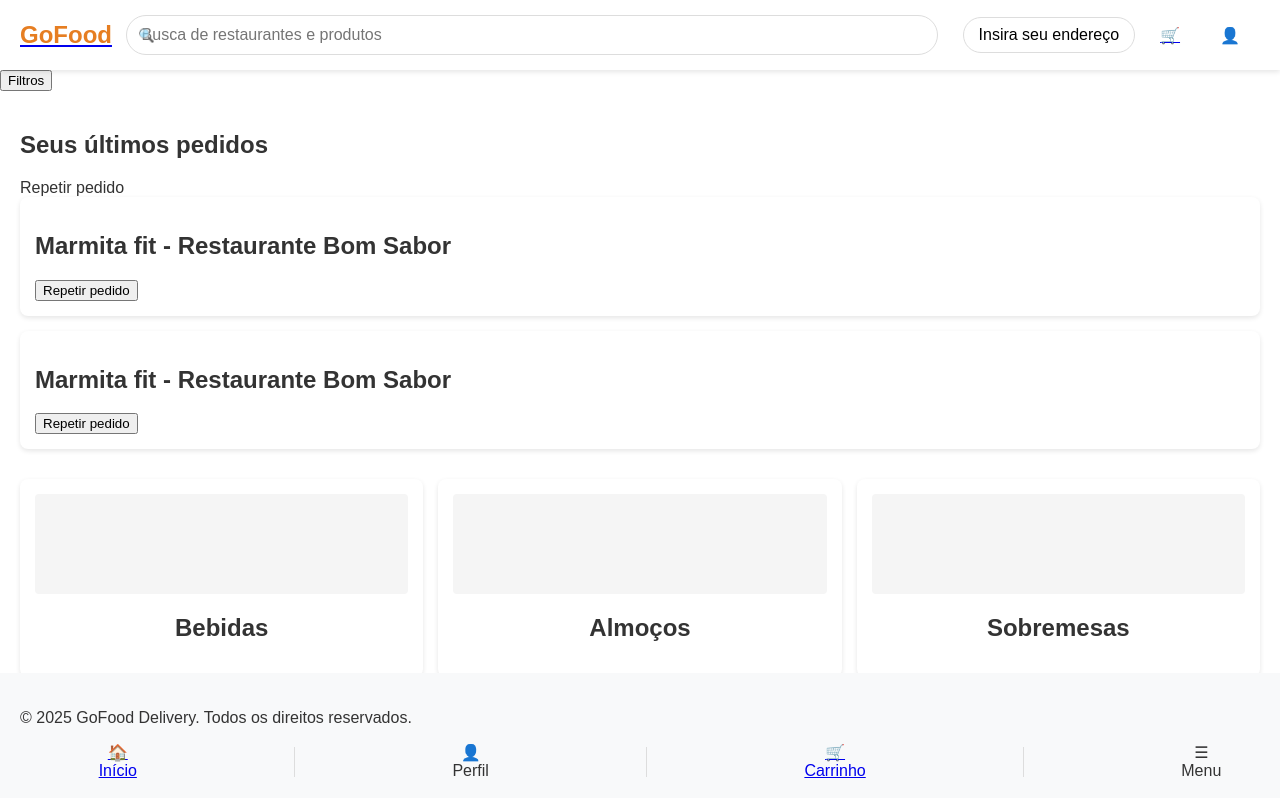
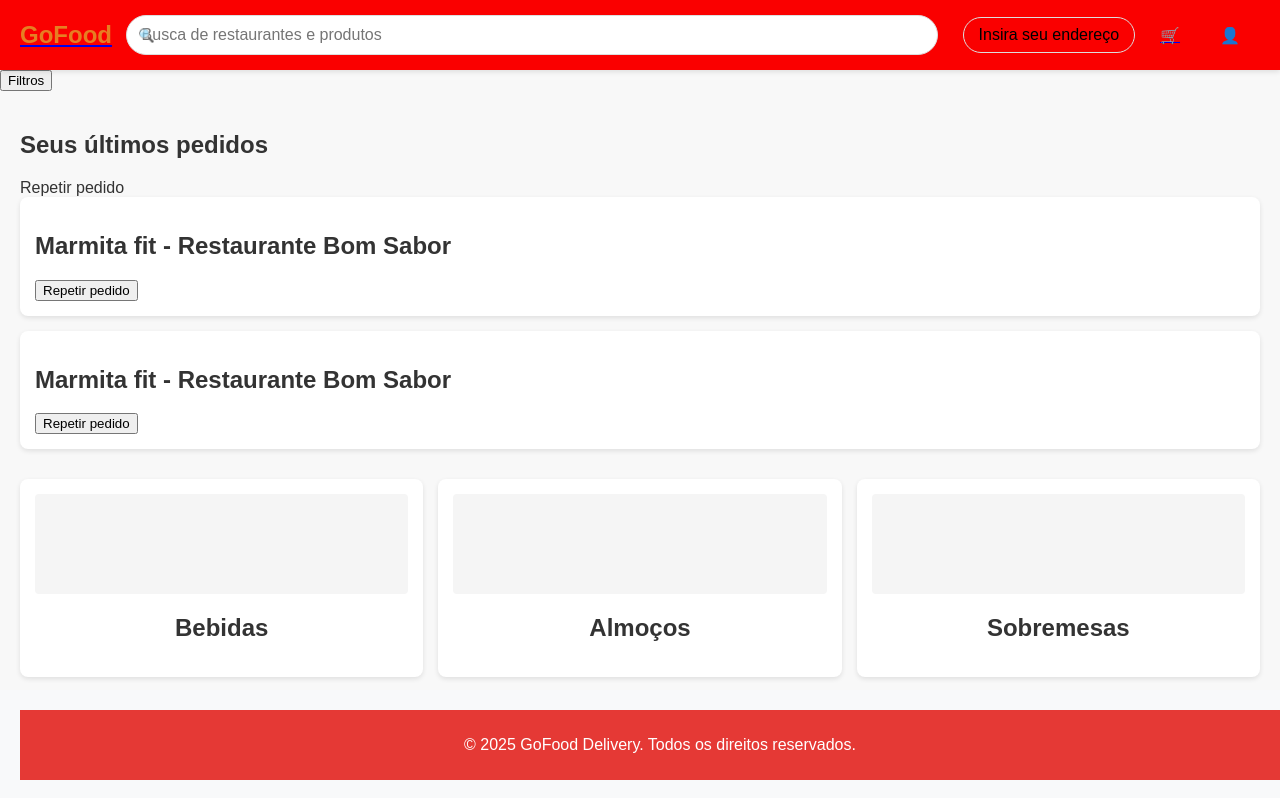
Before and after one commit to CauaConceicao20/GoFood-Delivery-Final, a React (Create React App) app in the folder src/front-end/: page /main_menu in a window 1280 px wide. Shown: the top 798 px of the page. Built offline with nearby package versions, Linux system fonts and the light colour scheme.

Commit message:
correcao simples de estilo css

```diff
--- a/src/front-end/src/telas/main_menu/MainMenu.css
+++ b/src/front-end/src/telas/main_menu/MainMenu.css
@@ -13,7 +13,7 @@
   align-items: center;
   justify-content: space-between;
   padding: 15px 20px;
-  background-color: #fff;
+  background-color: #fa0000;
   box-shadow: 0 2px 5px rgba(0, 0, 0, 0.1);
   position: sticky;
   top: 0;
@@ -233,28 +233,99 @@ footer {
   position: fixed;
   bottom: 0;
   width: 100%;
+  margin: 100px 0 0 0;
 }
 
-.bottom-bar {
-  display: flex;
-  justify-content: space-around;
-  align-items: center;
+.footer-copyright {
+    background-color: #e53935;
+    color: white;
+    text-align: center;
+    padding: 10px 0;
 }
-
 .opcao-footer {
   text-align: center;
 }
 
-.area-opcao-bottom-bar {
-  display: flex;
-  flex-direction: column;
-  align-items: center;
+
+/* Estilos gerais */
+body {
+    font-family: 'Segoe UI', Arial, sans-serif;
+    background-color: #f8f8f8;
+    margin: 0;
+    padding: 0;
+    color: #333;
 }
 
-.divisao-bottom-bar {
-  width: 1px;
-  height: 30px;
-  background-color: #ddd;
+/* Container principal */
+#app {
+    max-width: 600px;
+    margin: 0 auto;
+    padding: 20px;
+    text-align: center;
+}
+
+/* Cabeçalho */
+#app h1 {
+    color: #ff6b6b;
+    font-size: 2.5rem;
+    margin-bottom: 10px;
+    font-weight: 700;
+}
+
+/* Subtítulo */
+#app h2 {
+    color: #555;
+    font-size: 1.3rem;
+    font-weight: 400;
+    margin-bottom: 30px;
+}
+
+/* Campo de endereço */
+.address-input {
+    width: 100%;
+    padding: 15px;
+    border: 2px solid #ddd;
+    border-radius: 30px;
+    font-size: 1rem;
+    box-sizing: border-box;
+    margin-top: 10px;
+    transition: border-color 0.3s;
+}
+
+.address-input:focus {
+    outline: none;
+    border-color: #ff6b6b;
+}
+
+.address-input::placeholder {
+    color: #aaa;
+}
+
+/* Botão (se houver) */
+.search-button {
+    background-color: #ff6b6b;
+    color: white;
+    border: none;
+    padding: 15px 30px;
+    border-radius: 30px;
+    font-size: 1rem;
+    margin-top: 20px;
+    cursor: pointer;
+    transition: background-color 0.3s;
+}
+
+.search-button:hover {
+    background-color: #ff5252;
+}
+
+/* Efeitos visuais */
+#app {
+    animation: fadeIn 0.5s ease-in-out;
+}
+
+@keyframes fadeIn {
+    from { opacity: 0; transform: translateY(20px); }
+    to { opacity: 1; transform: translateY(0); }
 }
 
 /* Responsividade */
--- a/src/front-end/src/telas/main_menu/MainMenu.js
+++ b/src/front-end/src/telas/main_menu/MainMenu.js
@@ -191,46 +191,6 @@ const MainMenu = () => {
         <div className="footer-copyright">
           <p>&copy; 2025 GoFood Delivery. Todos os direitos reservados.</p>
         </div>
-
-        <nav className="bottom-bar">
-          <div className="opcao-footer">
-            <div className="area-opcao-bottom-bar">
-              <Link to="/">
-                <span role="img" aria-label="home">🏠</span>
-                <div><span>Início</span></div>
-              </Link>
-            </div>
-          </div>
-
-          <div className="divisao-bottom-bar"></div>
-
-          <div className="opcao-footer">
-            <div className="area-opcao-bottom-bar">
-              <span role="img" aria-label="profile">👤</span>
-              <div><span>Perfil</span></div>
-            </div>
-          </div>
-
-          <div className="divisao-bottom-bar"></div>
-
-          <div className="opcao-footer">
-            <div className="area-opcao-bottom-bar">
-              <Link to="/carrinho">
-                <span role="img" aria-label="cart">🛒</span>
-                <div><span>Carrinho</span></div>
-              </Link>
-            </div>
-          </div>
-
-          <div className="divisao-bottom-bar"></div>
-
-          <div className="opcao-footer">
-            <div className="area-opcao-bottom-bar">
-              <span role="img" aria-label="menu">☰</span>
-              <div><span>Menu</span></div>
-            </div>
-          </div>
-        </nav>
       </footer>
     </div>
   );
```
